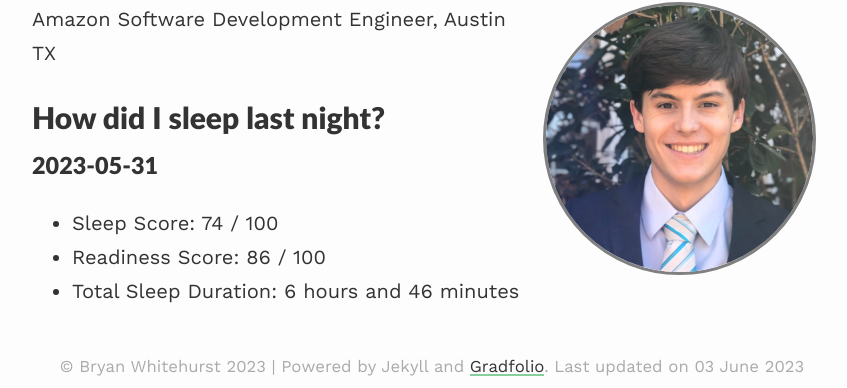
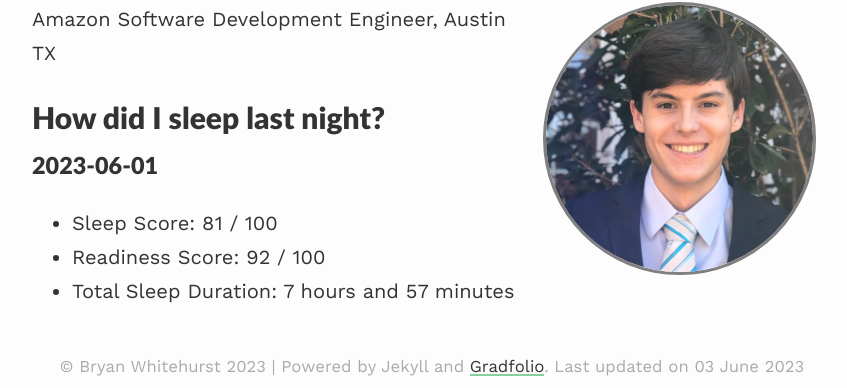
Before and after one commit to BryanWhitehurst/bryanwhitehurst.github.io, a Jekyll site: the page built from index.md, in a window 1280 px wide. Shown: the part 190-578 px from the top of the page, without its empty margins (208-1055 px from the left). Built offline with Jekyll 4.4.1, drawn with Linux system fonts in a browser that asks for light colours; nearby versions of some CDN libraries.

Commit message:
daily oura update

```diff
--- a/index.md
+++ b/index.md
@@ -10,7 +10,7 @@ published: true
 Amazon Software Development Engineer, Austin TX
 
 # How did I sleep last night?
-### 2023-05-31
-- Sleep Score: 74 / 100
-- Readiness Score: 86 / 100
-- Total Sleep Duration: 6 hours and 46 minutes
+### 2023-06-01
+- Sleep Score: 81 / 100
+- Readiness Score: 92 / 100
+- Total Sleep Duration: 7 hours and 57 minutes
```
